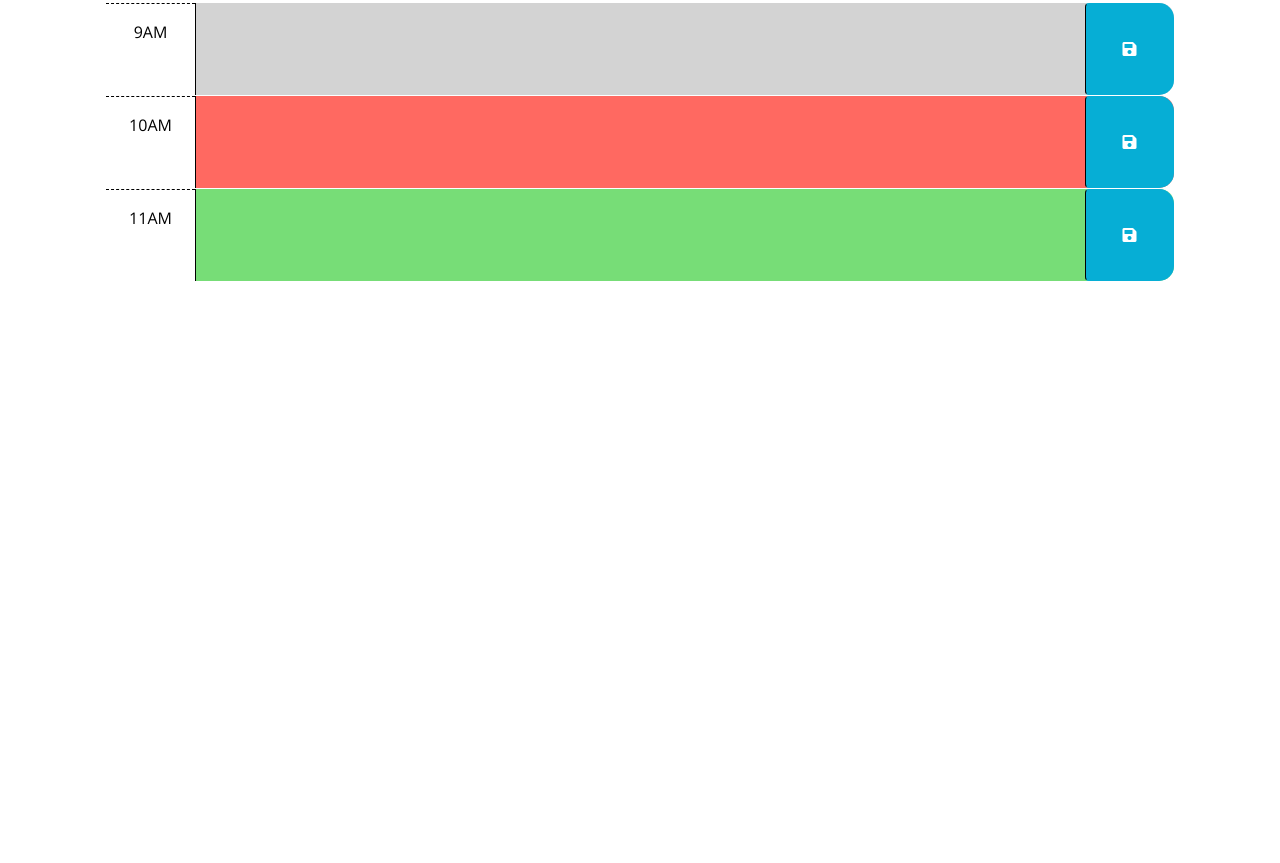
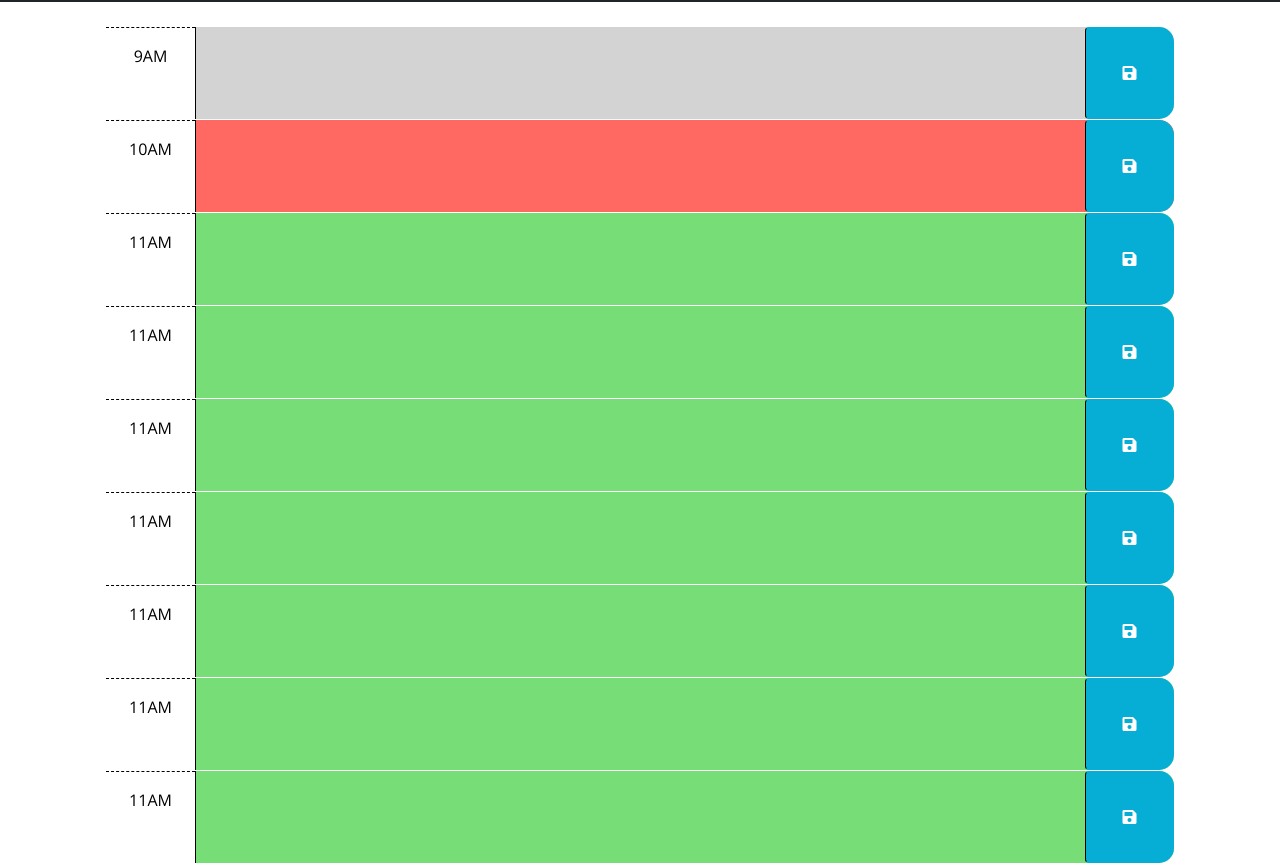
Before and after one commit to PGold762/WorkDayCalendar, a plain HTML site: page index.html in a window 1280 px wide. Shown: the part 254-1117 px from the top of the page. Before the commit the page ends 800 px from the top, so only its background shows below. Drawn offline with nearby package versions, Linux system fonts and the light colour scheme.

Commit message:
added more to index.html

```diff
--- a/index.html
+++ b/index.html
@@ -1,4 +1,4 @@
-<!DOCTYPE html>
+is<!DOCTYPE html>
 <html lang="en">
   <head>
     <meta charset="UTF-8" />
@@ -66,6 +66,61 @@
         </button>
       </div>
 
+      <!-- Example of a future time block. The "future" class adds a green background color. -->
+      <div id="hour-12" class="row time-block future">
+        <div class="col-2 col-md-1 hour text-center py-3">11AM</div>
+        <textarea class="col-8 col-md-10 description" rows="3"> </textarea>
+        <button class="btn saveBtn col-2 col-md-1" aria-label="save">
+          <i class="fas fa-save" aria-hidden="true"></i>
+        </button>
+      </div>
+
+      <!-- Example of a future time block. The "future" class adds a green background color. -->
+      <div id="hour-13" class="row time-block future">
+          <div class="col-2 col-md-1 hour text-center py-3">11AM</div>
+          <textarea class="col-8 col-md-10 description" rows="3"> </textarea>
+          <button class="btn saveBtn col-2 col-md-1" aria-label="save">
+            <i class="fas fa-save" aria-hidden="true"></i>
+          </button>
+      </div>
+
+      <!-- Example of a future time block. The "future" class adds a green background color. -->
+      <div id="hour-14" class="row time-block future">
+          <div class="col-2 col-md-1 hour text-center py-3">11AM</div>
+          <textarea class="col-8 col-md-10 description" rows="3"> </textarea>
+          <button class="btn saveBtn col-2 col-md-1" aria-label="save">
+            <i class="fas fa-save" aria-hidden="true"></i>
+          </button>
+      </div>
+
+      <!-- Example of a future time block. The "future" class adds a green background color. -->
+      <div id="hour-15" class="row time-block future">
+        <div class="col-2 col-md-1 hour text-center py-3">11AM</div>
+        <textarea class="col-8 col-md-10 description" rows="3"> </textarea>
+        <button class="btn saveBtn col-2 col-md-1" aria-label="save">
+          <i class="fas fa-save" aria-hidden="true"></i>
+        </button>
+      </div>
+
+      <!-- Example of a future time block. The "future" class adds a green background color. -->
+      <div id="hour-16" class="row time-block future">
+        <div class="col-2 col-md-1 hour text-center py-3">11AM</div>
+        <textarea class="col-8 col-md-10 description" rows="3"> </textarea>
+        <button class="btn saveBtn col-2 col-md-1" aria-label="save">
+          <i class="fas fa-save" aria-hidden="true"></i>
+        </button>
+      </div>
+
+      <!-- Example of a future time block. The "future" class adds a green background color. -->
+      <div id="hour-17" class="row time-block future">
+        <div class="col-2 col-md-1 hour text-center py-3">11AM</div>
+        <textarea class="col-8 col-md-10 description" rows="3"> </textarea>
+        <button class="btn saveBtn col-2 col-md-1" aria-label="save">
+          <i class="fas fa-save" aria-hidden="true"></i>
+        </button>
+      </div>
+
+
     <script src="https://code.jquery.com/jquery-3.4.1.min.js"></script>
     <script
       src="https://cdn.jsdelivr.net/npm/dayjs@1.11.3/dayjs.min.js"
--- a/script.js
+++ b/script.js
@@ -20,4 +20,7 @@ $(function () {
   // attribute of each time-block be used to do this?
   //
   // TODO: Add code to display the current date in the header of the page.
+
+  var now = dayjs();
+
 });
```
